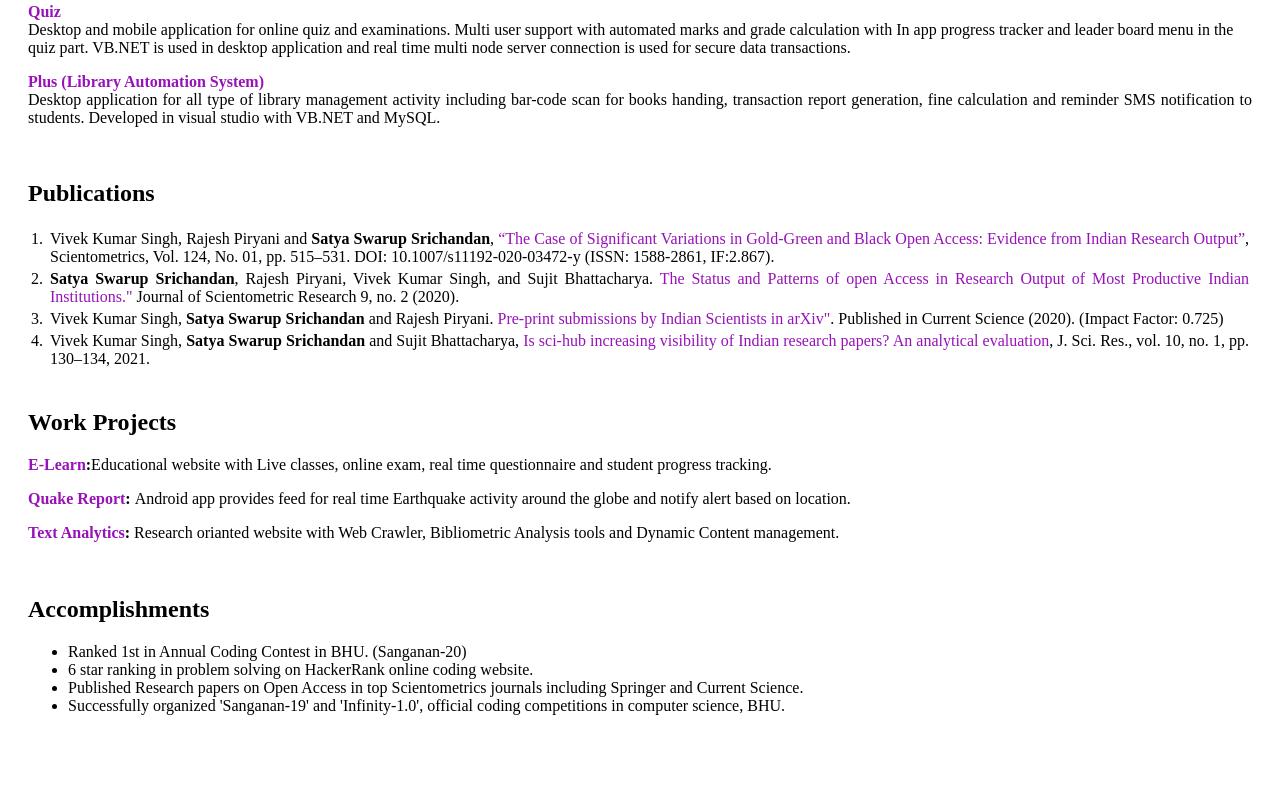
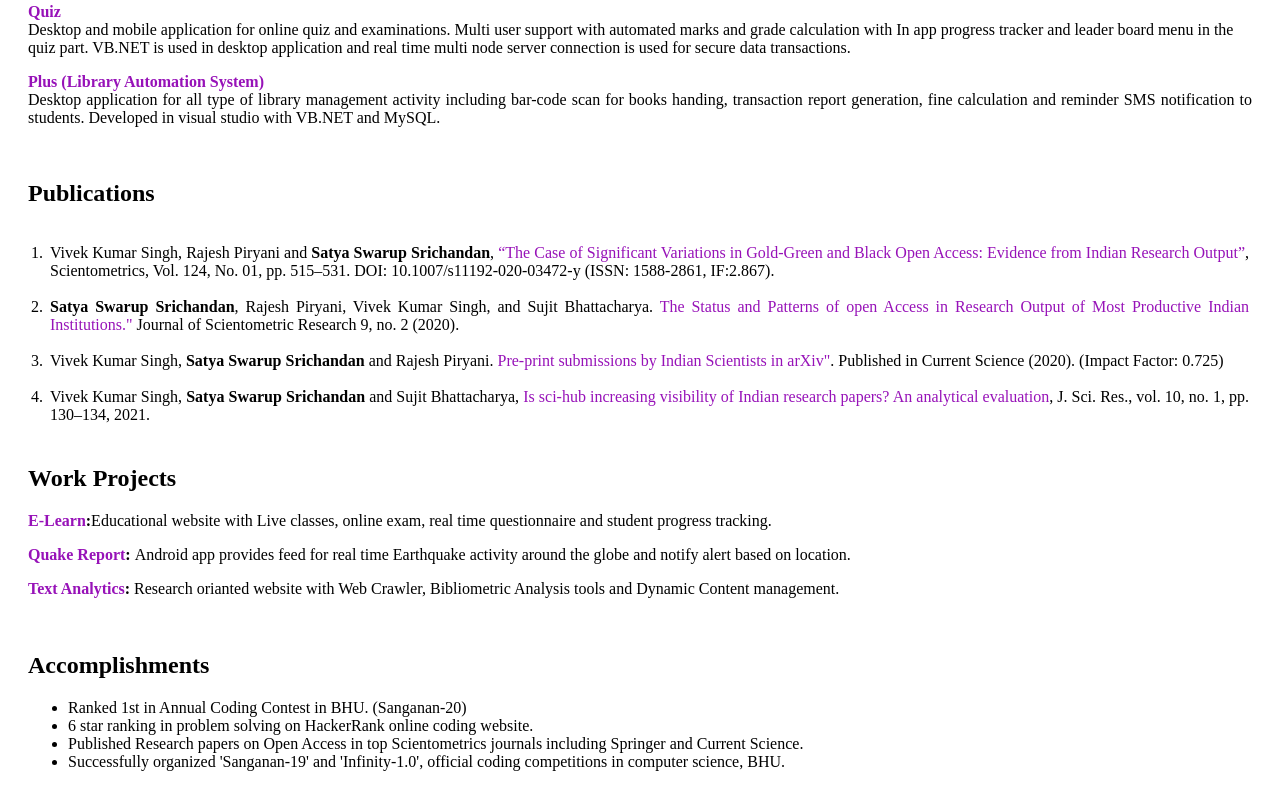
Before and after one commit to satyaswarup98/satyaswarup98.github.io, a plain HTML site: page index.html in a window 1280 px wide. Shown: the part 769-1578 px from the top of the page. Before the commit the page ends 1528 px from the top, so only its background shows below. Drawn offline with Linux system fonts and the light colour scheme; a web font is replaced by a local one.

Commit message:
Update index.html

```diff
--- a/index.html
+++ b/index.html
@@ -43,7 +43,11 @@ a {
   clear: both;
 }
 
+/* Table row padding */
 
+th, td {
+  padding-top: 15px;
+}
 
 @media only screen and (max-width: 600px) {
 body{
@@ -247,8 +251,8 @@ body{
 	<h2 id="publication">Publications</h2>
 	<table>
 		<tr><td align="left" valign="top"><p style=" min-width:15px;">1. </p></td><td><p align="justify">Vivek Kumar Singh, Rajesh Piryani and <b>Satya Swarup Srichandan</b>, <a href="https://link.springer.com/article/10.1007/s11192-020-03472-y" target="_blank">“The Case of Significant Variations in Gold-Green and Black Open Access: Evidence from Indian Research Output”</a>, Scientometrics, Vol. 124, No. 01, pp. 515–531. DOI: 10.1007/s11192-020-03472-y (ISSN: 1588-2861, IF:2.867).</p></td></tr>
-		<tr style="padding-top: 15px;"><td align="left" valign="top"><p style=" min-width:15px;">2. </p></td><td><p align="justify"><b>Satya Swarup Srichandan</b>, Rajesh Piryani, Vivek Kumar Singh, and Sujit Bhattacharya.  <a href="http://www.jscires.org/article/349" target="_blank">The Status and Patterns of open Access in Research Output of Most Productive Indian Institutions."</a> Journal of Scientometric Research 9, no. 2 (2020).</p></td></tr>
-		<tr style="padding-top: 15px;"><td align="left" valign="top"><p style=" min-width:15px;">3. </p></td><td><p align="justify">Vivek Kumar Singh, <b>Satya Swarup Srichandan</b> and Rajesh Piryani. <a href="publication_3.pdf" target="_blank">Pre-print submissions by Indian Scientists in arXiv"</a>. Published in Current Science (2020). (Impact Factor: 0.725)</p></td></tr>
+		<tr><td align="left" valign="top"><p style=" min-width:15px;">2. </p></td><td><p align="justify"><b>Satya Swarup Srichandan</b>, Rajesh Piryani, Vivek Kumar Singh, and Sujit Bhattacharya.  <a href="http://www.jscires.org/article/349" target="_blank">The Status and Patterns of open Access in Research Output of Most Productive Indian Institutions."</a> Journal of Scientometric Research 9, no. 2 (2020).</p></td></tr>
+		<tr><td align="left" valign="top"><p style=" min-width:15px;">3. </p></td><td><p align="justify">Vivek Kumar Singh, <b>Satya Swarup Srichandan</b> and Rajesh Piryani. <a href="publication_3.pdf" target="_blank">Pre-print submissions by Indian Scientists in arXiv"</a>. Published in Current Science (2020). (Impact Factor: 0.725)</p></td></tr>
 		<tr><td align="left" valign="top"><p style=" min-width:15px;">4. </p></td><td><p align="justify">Vivek Kumar Singh, <b>Satya Swarup Srichandan</b> and Sujit Bhattacharya, <a href="http://www.jscires.org/article/410" target="_blank">Is sci-hub increasing visibility of Indian research papers? An analytical evaluation</a>, J. Sci. Res., vol. 10, no. 1, pp. 130–134, 2021.</p></td></tr>
 	</table>
 
```
